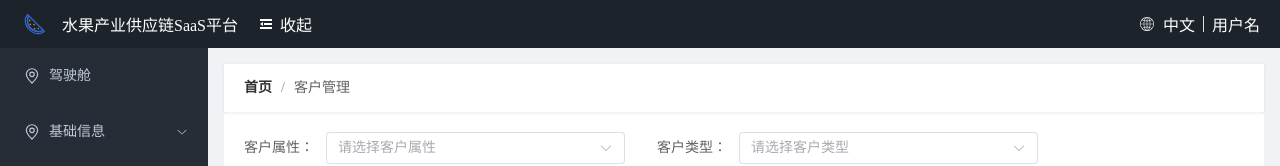
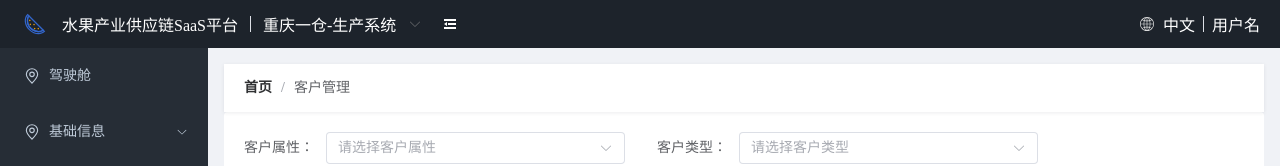
Before and after one commit to youzexu/fe-practice, a Vue app in the folder 6.my-vue3-ts-project/: page /customer in a window 1280 px wide. Shown: the top 166 px of the page. Built offline with nearby package versions, Linux system fonts and the light colour scheme; the HTML template or start-up script is replaced by a standard one.

Commit message:
顶部下拉框

```diff
--- a/6.my-vue3-ts-project/src/layout/components/top-bar.vue
+++ b/6.my-vue3-ts-project/src/layout/components/top-bar.vue
@@ -3,12 +3,24 @@
    <div class="leftSide">
       <img class="icons" src="../../icons/水果.svg">
       <span>水果产业供应链SaaS平台</span>
+     <el-divider direction="vertical" />
+      <span>重庆一仓-生产系统</span>
+      <el-dropdown>
+        <el-icon>
+          <arrow-down />
+        </el-icon>
+        <template #dropdown>
+          <el-dropdown-menu>
+            <el-dropdown-item>二仓</el-dropdown-item>
+            <el-dropdown-item>三仓</el-dropdown-item>
+          </el-dropdown-menu>
+        </template>
+      </el-dropdown>
       <div class="fold" @click="toggleCollapse">
         <el-icon>
           <Fold v-if="!collapse" />
           <Expand v-else />
-        </el-icon>
-        <span v-if="!collapse">收起</span>
+       </el-icon>
       </div>
     </div>
     <div class="language-item">
```
